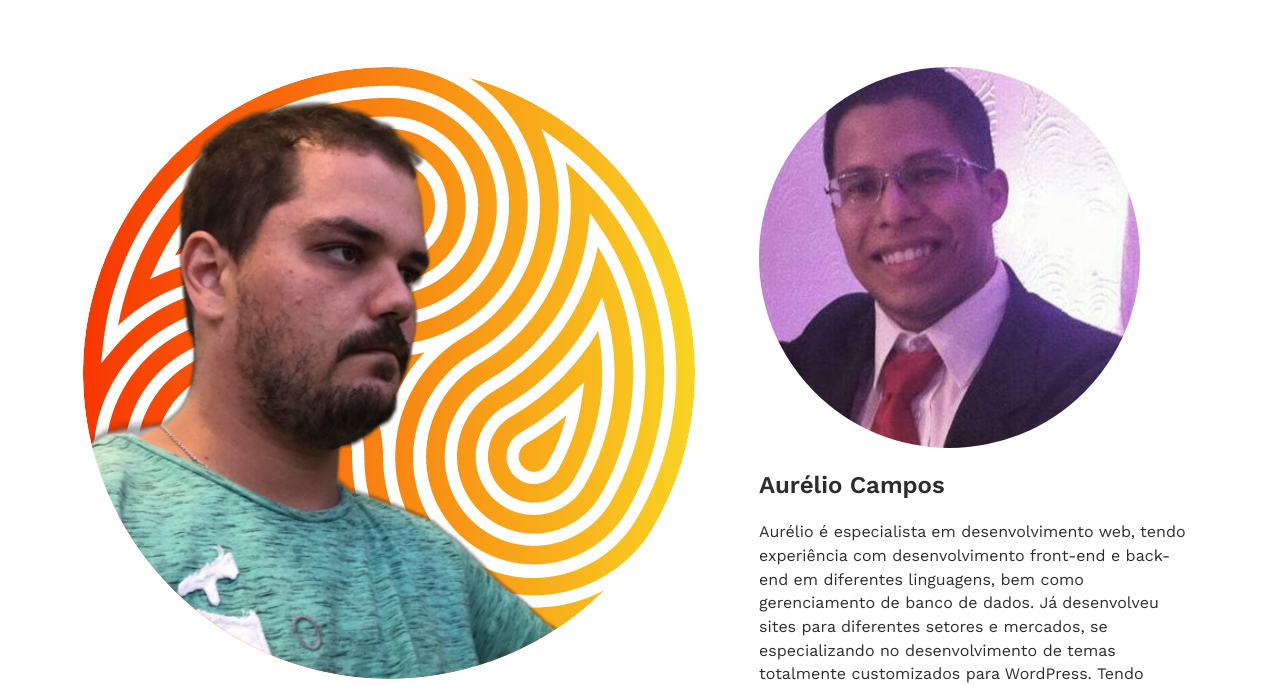
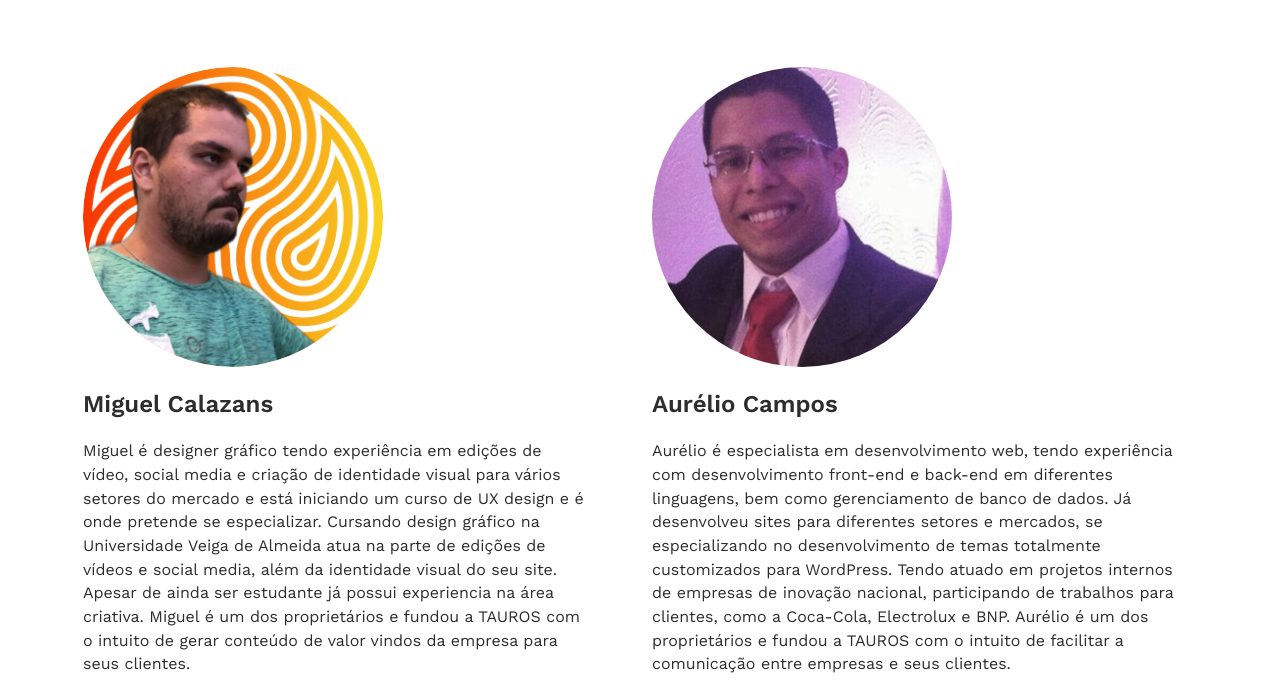
Before and after one commit to miguelcalazans/siteempresa, a website: page src/equipe.html in a window 1280 px wide. Shown: the part 134-819 px from the top of the page. Drawn offline with nearby package versions, Linux system fonts and the light colour scheme.

Commit message:
Ajustando tamanho das iamgens

```diff
--- a/src/css/estilos.css
+++ b/src/css/estilos.css
@@ -96,16 +96,17 @@ button {
   text-decoration: none;
 }
 
-img {
-  width: 100%;
-  height: auto;
-}
+
 /* Inicio Página de Equipe*/
 .team-tauros .card {
   margin-top: 3em;
 }
 .team-tauros .card figure {
   margin: 0 auto;
+}
+.team-tauros .card figure > img {
+  width: 300px;
+  height: 300px;
 }
 .team-tauros .card img {
   border-radius: 100%;
@@ -119,6 +120,12 @@ img {
   color: var(--font-color);
 }
 
+@media (max-width: 640px) {
+  img {
+    width: 100%;
+    height: auto;
+  }
+}
 /* Home Desktop */
 @media (min-width: 1200px) {
   .header,
@@ -158,11 +165,6 @@ img {
   button {
     font-size: 18px;
   }
-  img {
-    width: auto;
-    height: auto;
-  }
-
   /* Inicio Página de Equipe*/
   .team-tauros {
     display: flex;
```
